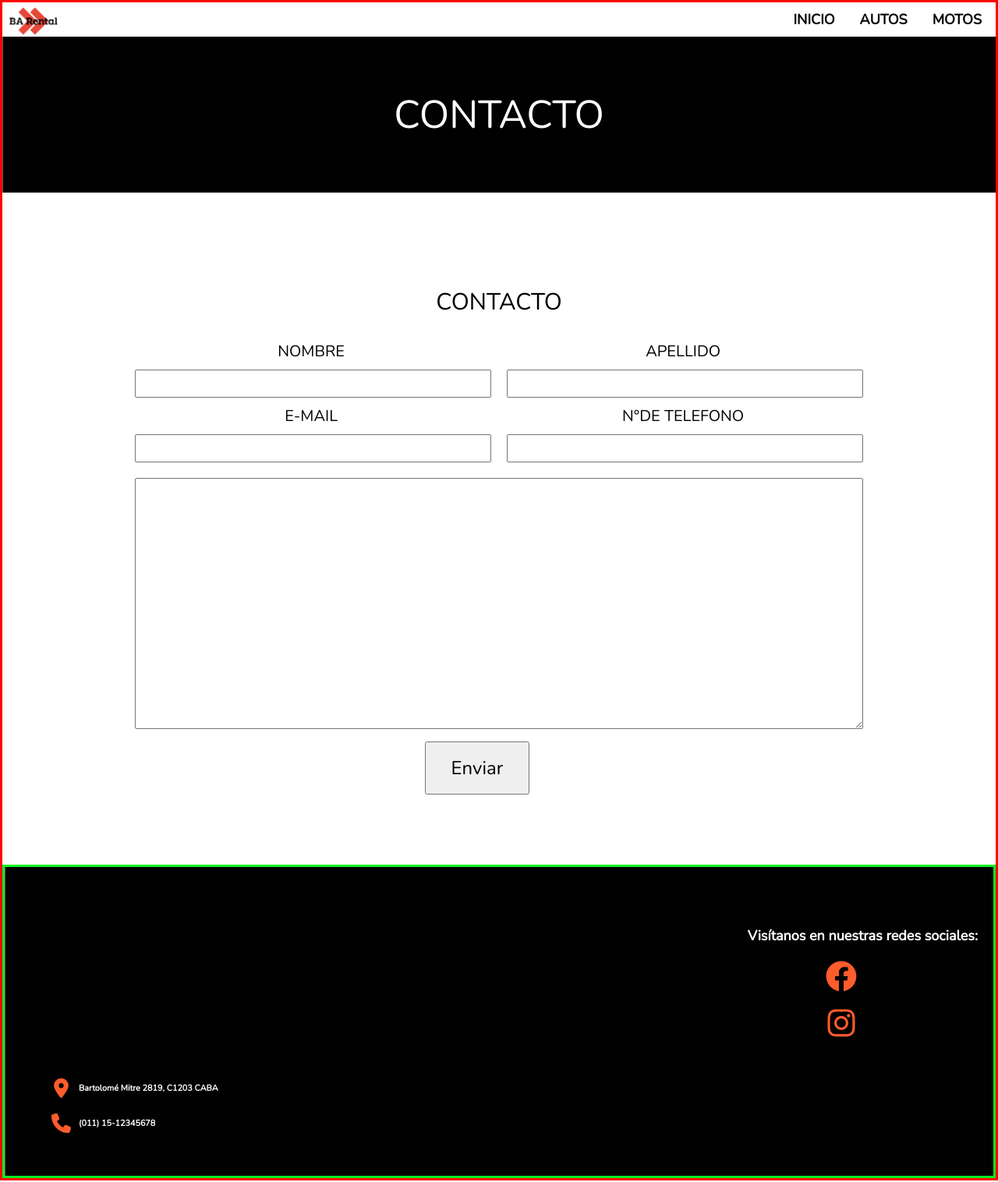
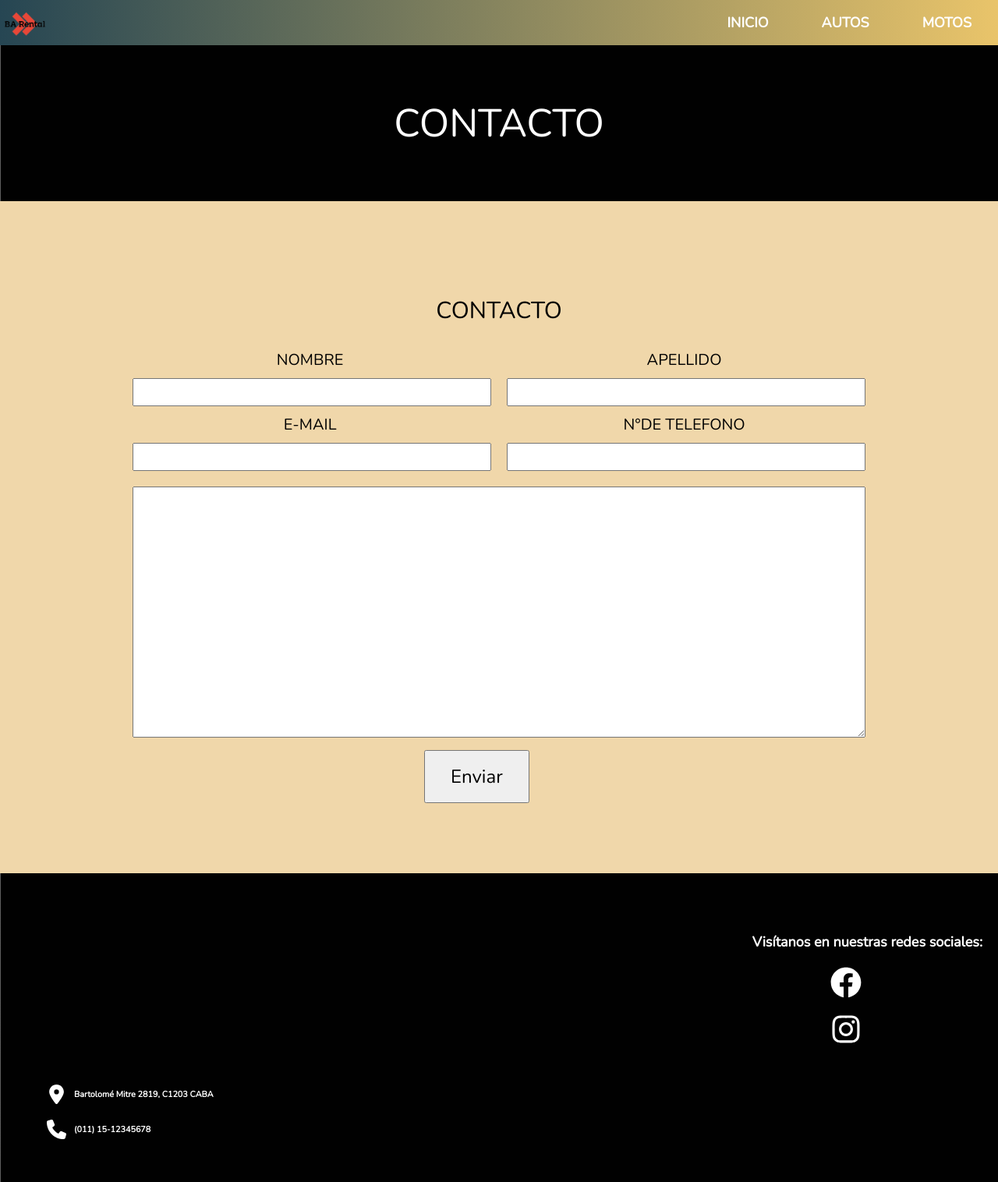
Before and after one commit to verovillo/datoleve, a plain HTML site: page contacto.html in a window 1280 px wide. Shown: the whole page at 78% size. Drawn offline with nearby package versions, Linux system fonts and the light colour scheme; grey boxes are pictures that could not be loaded.

Commit message:
nav actualizado, media query act., logos footer

```diff
--- a/contacto.html
+++ b/contacto.html
@@ -19,8 +19,11 @@
 <body>
     <div class="grid-contenedor">
         <section class="item2">
+
+            <nav class="navbar">
                 <img class="logo" src="Images/Contacto/Logo Rental.png" alt="logo">
-            <nav class="navbar">
+
+                <div class="barra">
                     <div class="nav-item">
                         <a class="nav-link" href="index.html">INICIO</a>
                     </div>
@@ -30,8 +33,10 @@
                     <div class="nav-item">
                         <a class="nav-link" href="motos.html">MOTOS</a>
                     </div>
+                </div>
+            </nav>
 
-            </nav>
+
         </section>
 
         <header class="item1">
@@ -147,13 +152,13 @@
                     <div class="redes-sociales">
                         <h5>Visítanos en nuestras redes sociales: </h5>
                         <div class="facebook">
-                            <a class="icon-face" href="https://www.facebook.com"><img
+                            <a class="icon-face" href="https://www.facebook.com" target="_blank"><img
                                     src="Icons/Contacto/facebookblack.svg" alt="Icono de Facebook" width="100"
                                     height="50px"></a>
                         </div>
                         <!-- <li><a href="https://www.twitter.com"><img src="twitter.png" alt="Icono de Twitter"></a></li> -->
                         <div class="instagram">
-                            <a class="icon-insta" href="https://www.instagram.com"><img
+                            <a class="icon-insta" href="https://www.instagram.com" target="_blank"><img
                                     src="Icons/Contacto/instagramblack.svg" alt="Icono de Instagram" width="100"
                                     height="50px"></a>
                         </div>
--- a/css/contacto.css
+++ b/css/contacto.css
@@ -1,13 +1,7 @@
 .grid-contenedor {
     display: grid;
     width: 100%;
-    border: solid red;
-    /* background: red ; */
-    /* padding: 10px; */
     position: relative;
-    /* font-family: 'Nunito', sans-serif; */
-    /* height: 100px; */
-    /* gap: 20px; */
     grid-template-columns: auto;
     grid-template-areas: "header"
         "menu"
@@ -15,36 +9,18 @@
         "footer"
 }
 
+body {
+    background-color: #F0D7AA;
+}
 
 * {
     margin: 0px;
     padding: 0px;
     box-sizing: border-box;
     font-family: 'Nunito', sans-serif;
-}
-
-
-.item2 {
-    /* box-shadow: 10px 10px 10px black; */
-    display: flex;
-    justify-content: space-between;
-    align-items: center;
-    font-size: 20px;
-    /* background-image: linear-gradient(#c382ad, #7a1717); */
-    padding: 2px;
-    /* border: #04aef1 solid; */
-
 
 }
 
-.item2 a {
-    /* border: rgb(56, 71, 18) solid; */
-    color: black;
-    font-size: 18px;
-    font-weight: bold;
-
-
-}
 
 .logo {
     /* border: blueviolet solid; */
@@ -52,9 +28,6 @@
 
 
 }
-
-
-
 
 .encabezado-banner {
     height: 200px;
@@ -179,10 +152,7 @@ button {
     text-align: center;
 }
 
-/* .btn {
-    padding: 10px;
-    font-size: larger;
-} */
+
 .alert {
     position: fixed;
     top: 0;
@@ -198,7 +168,7 @@ button {
 .contendor-footer {
     position: relative;
 
-    border: #04f120 solid;
+    /* border: #04f120 solid; */
 }
 
 .fondo-footer {
@@ -243,10 +213,6 @@ button {
 
 }
 
-/*.mapa iframe{
-    border: #04aef1 solid;
-    border-radius: 40px; /* Ajusta este valor para cambiar la curvatura
-} */
 
 .columna {
     /* border: #4dba56 solid; */
@@ -264,7 +230,7 @@ button {
     /* border: #264653 solid; */
     width: 35px;
     height: 25px;
-    filter: invert(55%) sepia(99%) saturate(2844%) hue-rotate(337deg) brightness(94%) contrast(113%);
+    filter: grayscale(100%) invert(100%);
     margin: 5px;
 
 }
@@ -319,7 +285,7 @@ button {
     height: 40px;
     /* border: rgb(157, 68, 68) solid; */
     display: flex;
-    filter: invert(55%) sepia(99%) saturate(2844%) hue-rotate(337deg) brightness(94%) contrast(113%);
+    filter: grayscale(100%) invert(100%);
     margin-right: 15px;
 }
 
@@ -337,51 +303,84 @@ button {
 }
 
 .redes-sociales a:visited {
-    color: rgb(205, 136, 111);
+    color: whitesmoke;
+
+}
+
+
+
+nav img {
+    /* border: #e9c46a solid; */
+    /* position: static; */
+    width: 59px;
+
+}
+
+
+
+/* arreglar espacios */
+.navbar {
+    /* border: #04f120 solid; */
+    position: relative;
+    height: 58px;
+    width: 100%;
+    top: 0;
+    left: 0;
+    display: flex;
+    background-image: linear-gradient(to left, #e9c46a, #264653);
+    justify-content: space-between;
+
+    align-items: center;
+    /* display: grid; */
+    /* grid-template-columns: auto auto auto auto; */
+
+}
+
+.barra {
+    /* font-family: 'Nunito', sans-serif; */
+    /* border: blue solid; */
+    display: flex;
+
+}
+
+
+.item2 a {
+
+    color: white;
+    text-decoration: none;
+    font-size: 18px;
+    font-weight: bold;
+    text-transform: uppercase;
+    padding: 8px 16px;
+}
+
+nav a {
+    /* border: #f44336 solid; */
+    display: flex;
+    margin: 0px 10px;
+}
+
+
+.nav-item {
+    border-radius: 5px;
+    margin: 0 0.5rem;
+    height: auto;
+}
+
+
+
+.nav-link.active,
+.nav-link:hover {
+    background-color: #304D54;
+    color: #fff;
+    border-radius: 10px;
 
 }
 
 
 
 
-
-
-
-
-.navbar {
-    /* border: #04f120 solid; */
-    display: grid;
-    grid-template-columns: auto auto auto;
-
-}
-
-.nav-item {
-    /* border: #04aef1 solid; */
-    border-radius: 5px;
-    /* margin: 0 0.5rem; */
-    height: auto;
-
-}
-
-.nav-link {
-    color: #333;
-    display: block;
-    padding: 0.5rem 1rem;
-    text-decoration: none;
-    transition: background-color 0.1s ease-in-out;
-}
-
-.nav-link.active,
-.nav-link:hover {
-    background-color: orangered;
-    color: #fff;
-    border-radius: 10px;
-}
-
-
-
-
-@media (max-width: 720px) {
+@media screen and (max-width: 720px) {
 
     .row {
         flex-direction: column;
@@ -390,6 +389,7 @@ button {
 
     .row>* {
         width: 100%;
+
     }
 
     body {
@@ -412,6 +412,7 @@ button {
         width: 100%;
         max-width: 100%;
         overflow-y: auto;
+
     }
 
     .item4 {
@@ -419,31 +420,46 @@ button {
     }
 
     button {
-        /* border: 2px rgb(219, 22, 179) solid; */
-        margin-left: 32%;
         font-size: 18px;
         padding: 12px 24px;
-
-
     }
 
     .enviar-mensaje {
         margin-top: 10px;
     }
 
-}
+    .formulario{
+        /* padding: 20px; */
+        padding-left: 5px;
+        padding-right: 5px;
+    }
 
-@media (min-width: 721px) and (max-width: 768px) {
+    .facebook,
+    .instagram {
+        display: flex;
+        margin-left: 10px;
+    }
 
-    .grid-contenedor {
-        display: flex;
-        justify-content: center;
-        align-items: center;
-        flex-direction: column;
-      }
+
 }
 
 
+@media screen and (max-width: 768px) {
+
+    .formulario{
+        /* padding: 20px; */
+        padding-left: 5px;
+        padding-right: 5px;
+    }
+
+    button {
+        /* border: 2px rgb(219, 22, 179) solid; */
+        font-size: 20px;
+        padding: 12px 24px;
+    }
+
+
+  }
 
 
 
```
Lines whose indentation alone changed are shown as unchanged.
